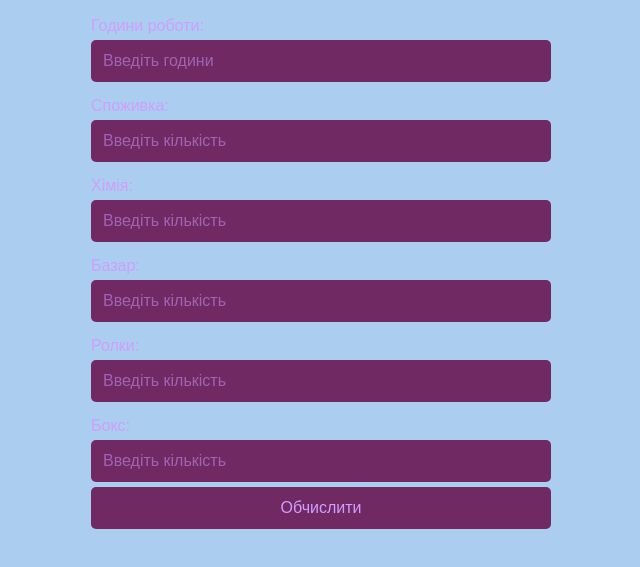
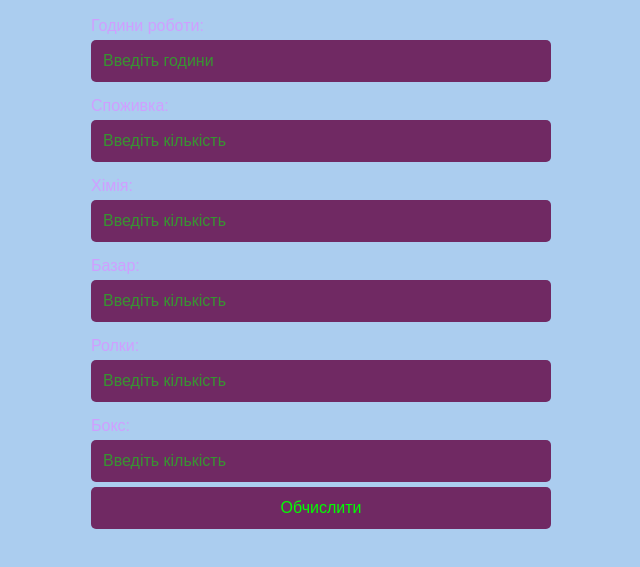
Before and after one commit to IDL35/Calculator, a plain HTML site: page Cal.html in a window 1280 px wide. Shown: the part 71-638 px from the top of the page, without its empty margins (319-959 px from the left). Drawn offline with Linux system fonts and the light colour scheme.

Commit message:
Update Cal.html

```diff
--- a/Cal.html
+++ b/Cal.html
@@ -31,7 +31,7 @@ padding: 12px;
 margin-top: 5px;
 width: 100%;
 background-color: #702963;
-color: #CF9FFF;
+color: #0f0;
 border: none;
 border-radius: 5px;
 font-size: 1rem;
@@ -39,7 +39,7 @@ box-sizing: border-box;
 }
 
 input::placeholder {
-color: #CF9FFF;
+color: #0f0;
 opacity: 0.5;
 }
 
```
